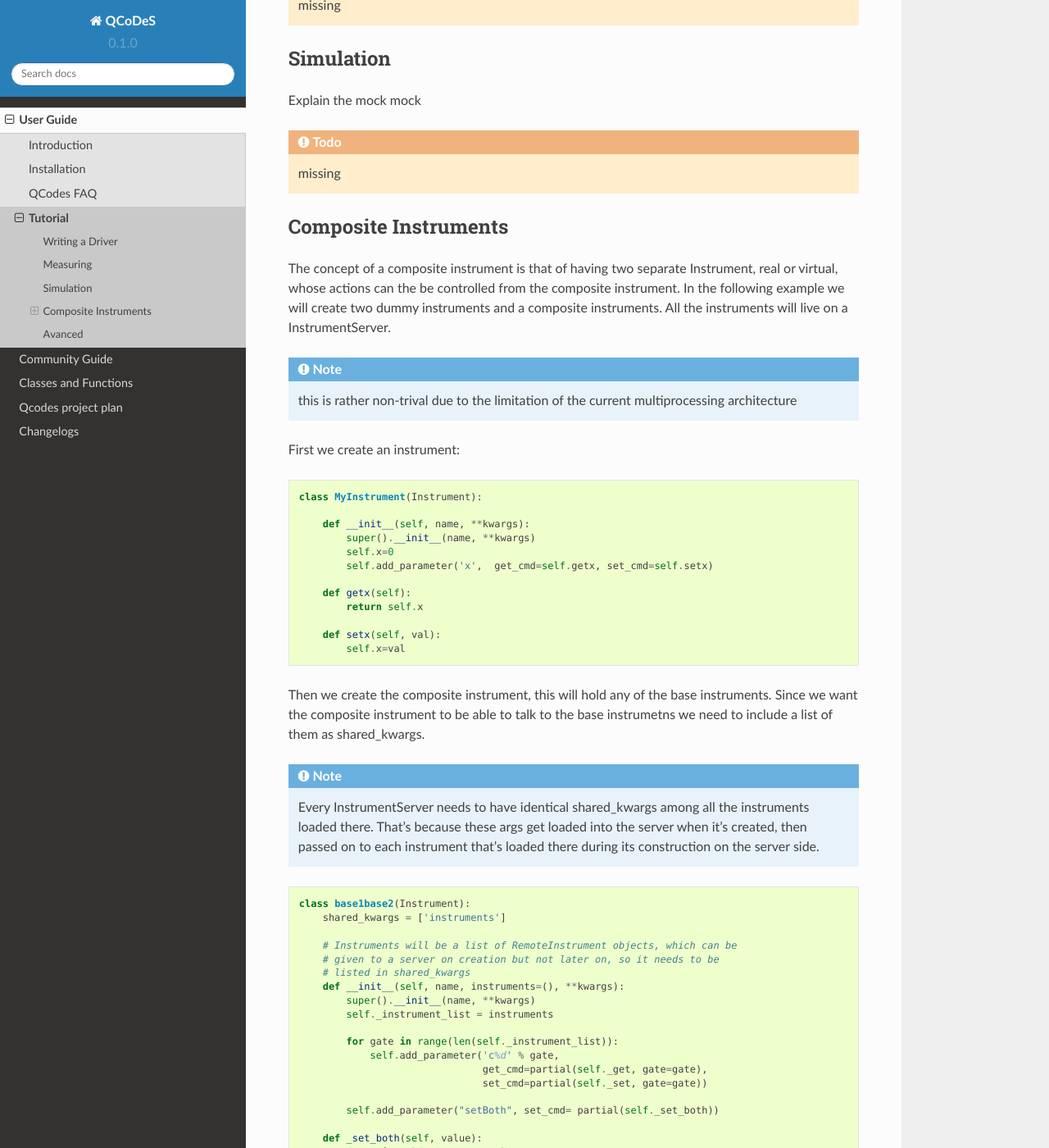
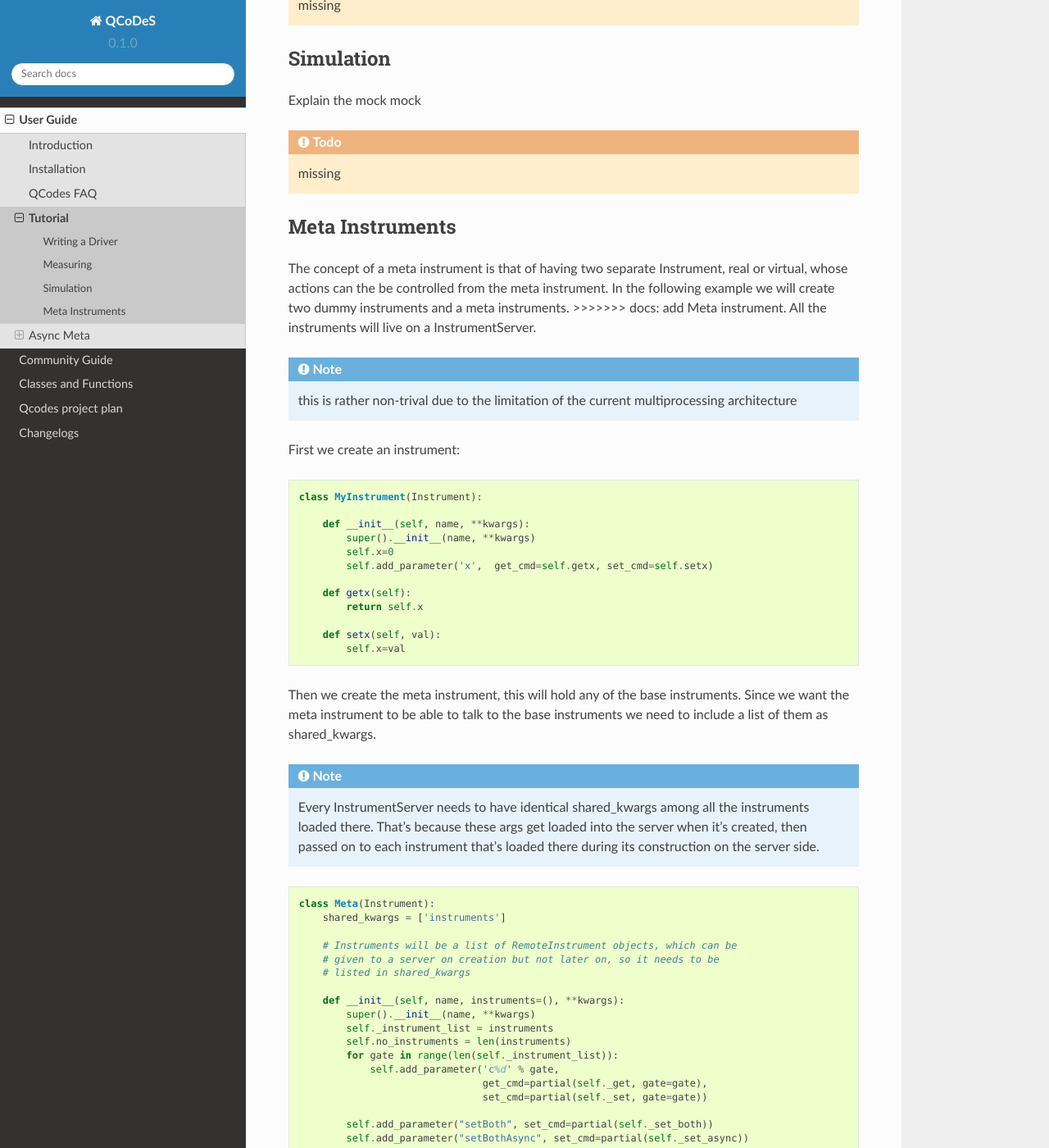
Before and after one commit to ShoosounS47/Qcodes, a Sphinx documentation site: the page built from docs/user/tutorial.rst, in a window 1280 px wide and 1400 px high, scrolled down 635 px. Shown: the whole window at 82% size. Built offline with Sphinx 7.4.7 and the Read the Docs theme 2.0.0, drawn with Linux system fonts in a browser that asks for light colours; pages that are not in the unit, such as notebooks, are missing from menus; some of the changed text lies outside the part shown.

Commit message:
docs: add Meta instrument.

```diff
--- /dev/null
+++ b/docs/user/meta.py
@@ -0,0 +1,108 @@
+" MWE of meta instrument (with debugging enabled)  "
+import concurrent.futures as futures
+import logging
+import multiprocessing as mp
+import time
+
+from functools import partial
+
+from qcodes import Instrument
+
+
+# agreesive logging
+logging.basicConfig(level=logging.DEBUG, format='%(asctime)s- %(message)s')
+
+class MyInstrument(Instrument):
+
+    def __init__(self, name, **kwargs):
+        super().__init__(name, **kwargs)
+        self.value=0
+        self.add_parameter('x',  get_cmd=self.getx, set_cmd=self.setx)
+
+    def getx(self):
+        return self.value
+
+    def setx(self, val):
+        logging.debug("set {}".format(val))
+        self.value = val
+        # simulate delay 5 seconds
+        time.sleep(5)
+        logging.debug("done {}".format(val))
+        return
+
+
+class Meta(Instrument):
+    shared_kwargs = ['instruments']
+
+    # Instruments will be a list of RemoteInstrument objects, which can be
+    # given to a server on creation but not later on, so it needs to be
+    # listed in shared_kwargs
+
+    def __init__(self, name, instruments=(), **kwargs):
+        super().__init__(name, **kwargs)
+        self._instrument_list = instruments
+        self.no_instruments = len(instruments)
+        for gate in range(len(self._instrument_list)):
+            self.add_parameter('c%d' % gate,
+                               get_cmd=partial(self._get, gate=gate),
+                               set_cmd=partial(self._set, gate=gate))
+
+        self.add_parameter("setBoth", set_cmd=partial(self._set_both))
+        self.add_parameter("setBothAsync", set_cmd=partial(self._set_async))
+
+    def _set_both(self, value):
+        for i in self._instrument_list:
+            i.set('x', value)
+
+    def _set_async(self, value):
+        with futures.ThreadPoolExecutor(max_workers=self.no_instruments+10) as executor:
+            jobs = []
+            for i in self._instrument_list:
+                job = executor.submit(partial(i.set, 'x'), value)
+                jobs.append(job)
+
+            futures.wait(jobs)
+
+    def _get(self, gate):
+        value =self._instrument_list[gate].get('x')
+        logging.debug('Meta get gate %s' % (value))
+        return value
+
+    def _set(self, value, gate):
+        logging.debug('Meta set gate %s @ value %s' % (gate, value))
+        i = self._instrument_list[gate]
+        i.set('x', value)
+
+
+
+if __name__ == '__main__':
+
+    mp.set_start_method('spawn')
+
+    base1 = MyInstrument(name='zero', server_name="foo")
+    base2 = MyInstrument(name='one', server_name="bar")
+
+    meta_server_name = "meta_server"
+    meta = Meta(name='meta', server_name=meta_server_name,
+                      instruments=[base1, base2])
+
+
+    print("--- set meta --- ")
+    meta.c1.set(25)
+    print(meta.c1.get())
+    print(base1.x.get())
+
+    print("--- set base --- ")
+    base1.x.set(1)
+    print(meta.c1.get())
+    print(base1.x.get())
+
+
+    print("--- both --- ")
+    meta.setBoth(0)
+    print(base2.x.get())
+    print(base1.x.get())
+
+    print("--- no block --- ")
+    meta.setBothAsync(10)
+    logging.debug(base1.x.get())
--- a/docs/user/tutorial.rst
+++ b/docs/user/tutorial.rst
@@ -35,12 +35,15 @@ Explain the mock mock
 .. todo::  missing
 
 
-Composite Instruments
+.. __metainstrument :
+
+Meta Instruments
 ---------------------
-The concept of a composite instrument is that of having
+The concept of a meta instrument is that of having
 two separate Instrument, real or virtual, whose actions can
-the be controlled from the composite instrument.
-In the following example we will create two dummy instruments and a composite instruments.
+the be controlled from the meta instrument.
+In the following example we will create two dummy instruments and a meta instruments.
+>>>>>>> docs: add Meta instrument.
 All the instruments will live on a InstrumentServer.
 
 
@@ -64,9 +67,9 @@ First we create an instrument:
         def setx(self, val):
             self.x=val
 
-Then we create the composite instrument, this will hold any of the base
+Then we create the meta instrument, this will hold any of the base
 instruments.
-Since we want the composite instrument to be able to talk to the base instrumetns
+Since we want the meta instrument to be able to talk to the base instruments
 we need to include a list of them as shared_kwargs.
 
 
@@ -74,33 +77,36 @@ we need to include a list of them as shared_kwargs.
 
 .. code:: python
 
-    class base1base2(Instrument):
+    class Meta(Instrument):
         shared_kwargs = ['instruments']
 
         # Instruments will be a list of RemoteInstrument objects, which can be
         # given to a server on creation but not later on, so it needs to be
         # listed in shared_kwargs
+
         def __init__(self, name, instruments=(), **kwargs):
             super().__init__(name, **kwargs)
             self._instrument_list = instruments
-
+            self.no_instruments = len(instruments)
             for gate in range(len(self._instrument_list)):
                 self.add_parameter('c%d' % gate,
                                    get_cmd=partial(self._get, gate=gate),
                                    set_cmd=partial(self._set, gate=gate))
 
-            self.add_parameter("setBoth", set_cmd= partial(self._set_both))
+            self.add_parameter("setBoth", set_cmd=partial(self._set_both))
+            self.add_parameter("setBothAsync", set_cmd=partial(self._set_async))
 
         def _set_both(self, value):
             for i in self._instrument_list:
                 i.set('x', value)
 
         def _get(self, gate):
-            logging.debug('base1base2._get: %s' % (gate,))
-            return self._instrument_list[gate].get('x')
+            value =self._instrument_list[gate].get('x')
+            logging.debug('Meta get gate %s' % (value))
+            return value
 
         def _set(self, value, gate):
-            logging.debug('base1base2._set: gate %s, value %s' % (gate, value))
+            logging.debug('Meta set gate %s @ value %s' % (gate, value))
             i = self._instrument_list[gate]
             i.set('x', value)
 
@@ -116,52 +122,54 @@ Let's put these babies on servers:
           That means that base1 and base2 don't know about eachoter.
 
 .. code:: python
-    composite_server_name
-    composite = base1base2(name='composite', server_name=composite_server_name,
+
+    meta_server_name = "meta_server"
+    meta = Meta(name='meta', server_name=meta_server_name,
                       instruments=[base1, base2])
 
-.. notes:: Composite instruments go on a different server from the
-    low-level instruments it references, because reaons.
+.. notes:: Meta instruments go on a different server from the
+    low-level instruments it references, because reasons.
 
 
-And now one case use the composite as expected:
+And now one case use the meta as expected:
 
 .. code:: python
 
-    print("--- set composite --- ")
-    composite.c1.set(25)
-    print(composite.c1.get())
+    print("--- set meta --- ")
+    meta.c1.set(25)
+    print(meta.c1.get())
     >>> 25
     print(base1.x.get())
     >>> 25
 
     print("--- set base --- ")
     base1.x.set(1)
-    print(composite.c1.get())
+    print(meta.c1.get())
     >>> 1
     print(base1.x.get())
     >>> 1
 
-
-    composite.setBoth(0)
+    meta.setBoth(0)
     print(base1.x.get())
     >>> 0
     print(base0.x.get())
     >>> 0
 
 
-Async Composite
-~~~~~~~~~~~~~~~
+
+Async Meta
+==========
+
 Say you want to set two instruments at the same time.
 You can use the following:
 
-.. note:: the curernt architecture is so b0rken, you MUST one  server per base instrument
+.. note:: the curernt architecture is so that you MUST one  server per base instrument
 
-The base instrument classe stays the same, composite gets a new method f.ex:
+The base instrument class stays the same, meta gets a new method f.ex:
 
 .. code:: python
 
-    class base1base2(Instrument):
+    class Meta(Instrument):
         shared_kwargs = ['instruments']
 
         # Instruments will be a list of RemoteInstrument objects, which can be
@@ -175,8 +183,8 @@ The base instrument classe stays the same, composite gets a new method f.ex:
                 self.add_parameter('c%d' % gate,
                                    get_cmd=partial(self._get, gate=gate),
                                    set_cmd=partial(self._set, gate=gate))
-            self.add_parameter("setBoth", set_cmd= partial(self._set_both))
-            self.add_parameter("setBothAsync", set_cmd= partial(self._set_async))
+            self.add_parameter("setBoth", set_cmd=partial(self._set_both))
+            self.add_parameter("setBothAsync", set_cmd=partial(self._set_async))
 
         def _set_both(self, value):
             for i in self._instrument_list:
@@ -191,30 +199,23 @@ The base instrument classe stays the same, composite gets a new method f.ex:
                 futures.wait(jobs)
 
         def _get(self, gate):
-            logging.debug('base1base2._get: %s' % (gate,))
-            return self._instrument_list[gate].get('x')
+            value =self._instrument_list[gate].get('x')
+            logging.debug('Meta get gate %s' % (value))
+            return value
 
         def _set(self, value, gate):
-            logging.debug('base1base2._set: gate %s, value %s' % (gate, value))
+            logging.debug('Meta set gate %s @ value %s' % (gate, value))
             i = self._instrument_list[gate]
             i.set('x', value)
 
-        # note the different server names
-        # that's required
-        base0 = MyInstrument(name='zero', server_name="foo")
-        base1 = MyInstrument(name='one', server_name="bar")
-
-        composite_server_name = "composite_server"
-        composite = base1base2(name='composite', server_name=composite_server_name,
-                          instruments=[base0, base1])
 
 This way:
-    >>> composite.setBothAsync(0)
+    >>> meta.setBothAsync(0)
 
 will set both instrument at the same time, say it takes 10 seconds per set,
 then setting two things will take 10 seconds, not 20 seconds.
 
-
+For a complete working example see :download:`this example script <./meta.py>`.
 
 Avanced
 -------
```
